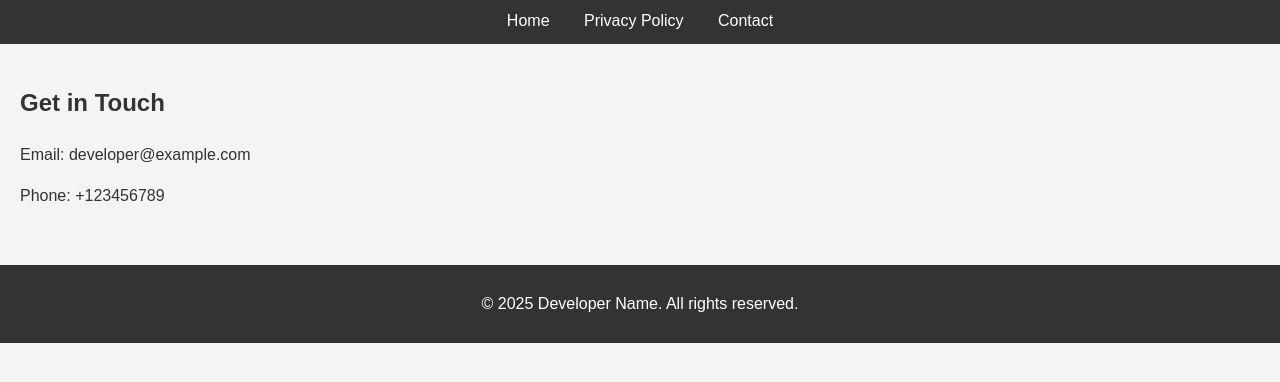
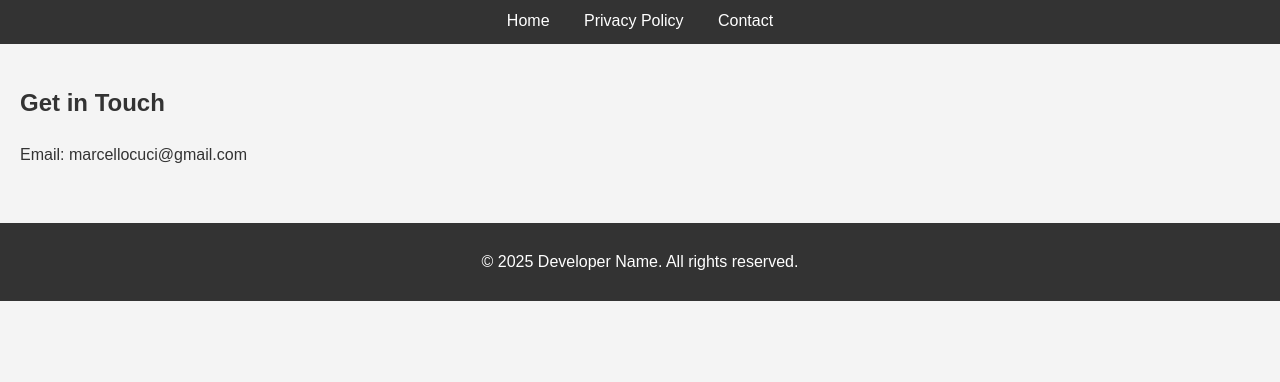
Before and after one commit to MELLO77777/MC-developer-site, a plain HTML site: page contact.html in a window 1280 px wide. Shown: the part 96-478 px from the top of the page. Drawn offline with Linux system fonts and the light colour scheme.

Commit message:
Update contact.html

```diff
--- a/contact.html
+++ b/contact.html
@@ -18,8 +18,7 @@
     <main>
         <section>
             <h2>Get in Touch</h2>
-            <p>Email: developer@example.com</p>
-            <p>Phone: +123456789</p>
+            <p>Email: marcellocuci@gmail.com</p>
         </section>
     </main>
     <footer>
```
